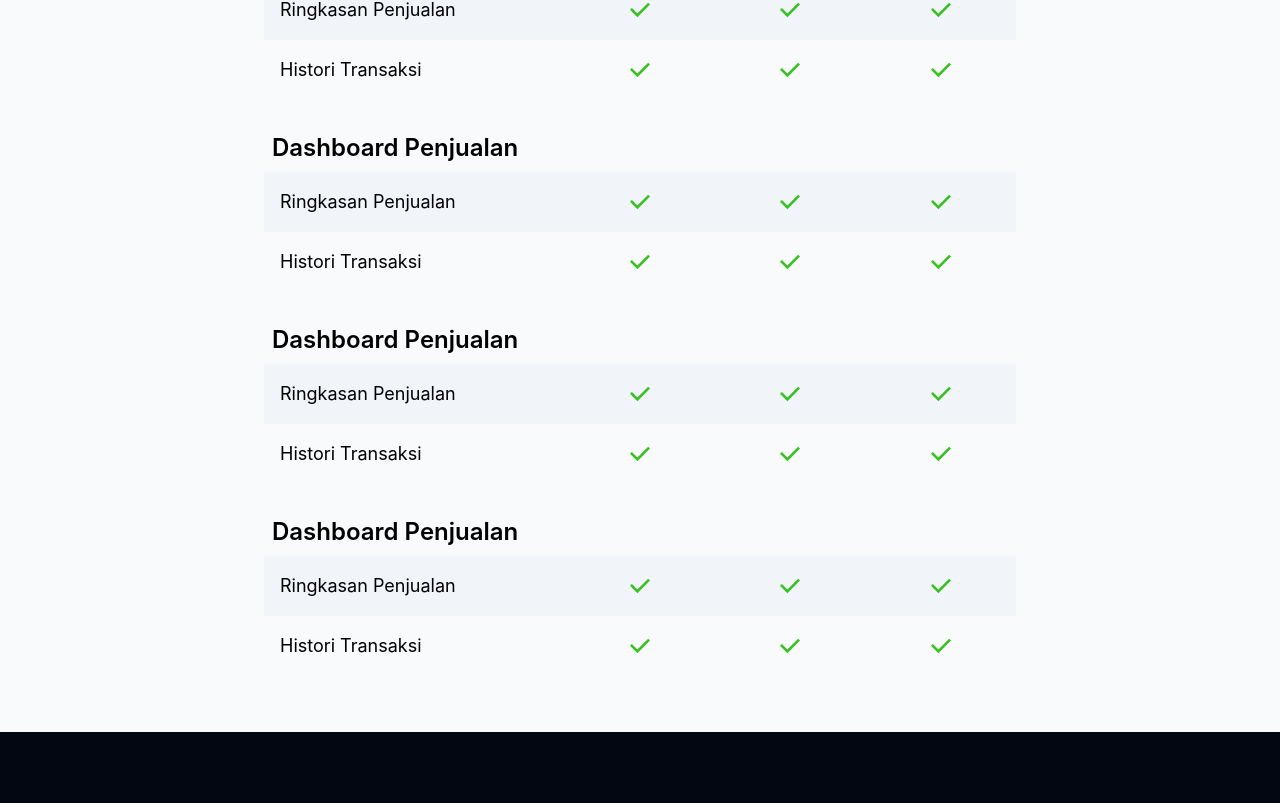
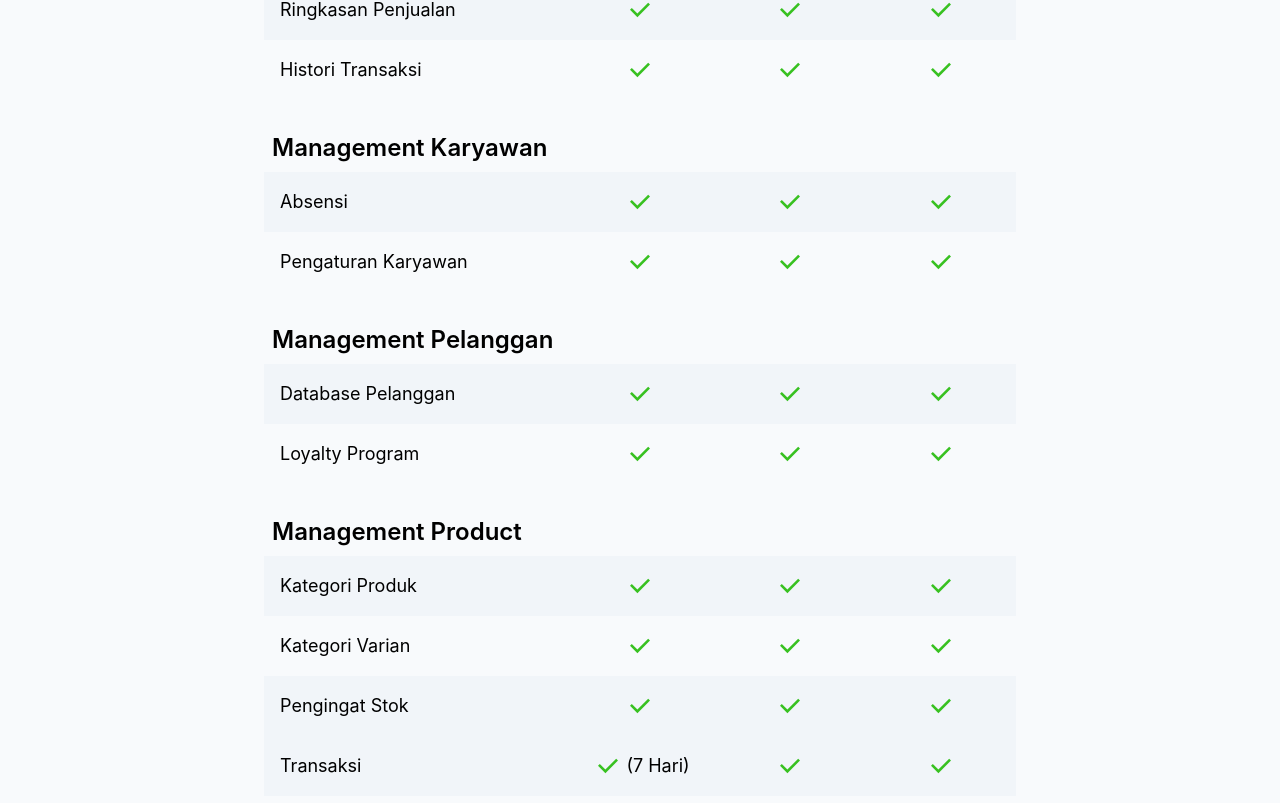
Before and after one commit to kevinkeits/serenePOS-landing, a React (Create React App) app: page / in a window 1280 px wide. Shown: the part 3617-4420 px from the top of the page. Built offline with nearby package versions, Linux system fonts and the light colour scheme.

Commit message:
Update HargaPage

```diff
--- a/src/elements/HargaPage.js
+++ b/src/elements/HargaPage.js
@@ -125,10 +125,10 @@ const HargaPage = () => {
       </div>
       <div className='p-2 m-2 h-full rounded-lg grid grid-cols-5 items-center lg:mx-28 '>
         <div className='col-span-5'>
-          <p className='p-2 font-semibold text-2xl'>Dashboard Penjualan</p>
+          <p className='p-2 font-semibold text-2xl'>Management Karyawan</p>
         </div>
         <div className='p-2 col-span-2 bg-slate-100'>
-          <p className='p-2 text-lg'>Ringkasan Penjualan</p>
+          <p className='p-2 text-lg'>Absensi</p>
         </div>
         <div className=' flex justify-center bg-slate-100 h-full items-center'>
           <img src={ceklis} alt="Check" class="w-5 h-5 m-2"/>
@@ -140,7 +140,7 @@ const HargaPage = () => {
           <img src={ceklis} alt="Check" class="w-5 h-5 m-2"/>
         </div>
         <div className='p-2 col-span-2'>
-          <p className='p-2 text-lg'>Histori Transaksi</p>
+          <p className='p-2 text-lg'>Pengaturan Karyawan</p>
         </div>
         <div className=' flex justify-center h-full items-center'>
           <img src={ceklis} alt="Check" class="w-5 h-5 m-2"/>
@@ -154,10 +154,10 @@ const HargaPage = () => {
       </div>
       <div className='p-2 m-2 h-full rounded-lg grid grid-cols-5 items-center lg:mx-28 '>
         <div className='col-span-5'>
-          <p className='p-2 font-semibold text-2xl'>Dashboard Penjualan</p>
+          <p className='p-2 font-semibold text-2xl'>Management Pelanggan</p>
         </div>
         <div className='p-2 col-span-2 bg-slate-100'>
-          <p className='p-2 text-lg'>Ringkasan Penjualan</p>
+          <p className='p-2 text-lg'>Database Pelanggan</p>
         </div>
         <div className=' flex justify-center bg-slate-100 h-full items-center'>
           <img src={ceklis} alt="Check" class="w-5 h-5 m-2"/>
@@ -169,7 +169,7 @@ const HargaPage = () => {
           <img src={ceklis} alt="Check" class="w-5 h-5 m-2"/>
         </div>
         <div className='p-2 col-span-2'>
-          <p className='p-2 text-lg'>Histori Transaksi</p>
+          <p className='p-2 text-lg'>Loyalty Program</p>
         </div>
         <div className=' flex justify-center h-full items-center'>
           <img src={ceklis} alt="Check" class="w-5 h-5 m-2"/>
@@ -183,10 +183,10 @@ const HargaPage = () => {
       </div>
       <div className='p-2 m-2 h-full rounded-lg grid grid-cols-5 items-center lg:mx-28 '>
         <div className='col-span-5'>
-          <p className='p-2 font-semibold text-2xl'>Dashboard Penjualan</p>
+          <p className='p-2 font-semibold text-2xl'>Management Product</p>
         </div>
         <div className='p-2 col-span-2 bg-slate-100'>
-          <p className='p-2 text-lg'>Ringkasan Penjualan</p>
+          <p className='p-2 text-lg'>Kategori Produk</p>
         </div>
         <div className=' flex justify-center bg-slate-100 h-full items-center'>
           <img src={ceklis} alt="Check" class="w-5 h-5 m-2"/>
@@ -198,7 +198,7 @@ const HargaPage = () => {
           <img src={ceklis} alt="Check" class="w-5 h-5 m-2"/>
         </div>
         <div className='p-2 col-span-2'>
-          <p className='p-2 text-lg'>Histori Transaksi</p>
+          <p className='p-2 text-lg'>Kategori Varian</p>
         </div>
         <div className=' flex justify-center h-full items-center'>
           <img src={ceklis} alt="Check" class="w-5 h-5 m-2"/>
@@ -209,6 +209,31 @@ const HargaPage = () => {
         <div className=' flex justify-center h-full items-center'>
           <img src={ceklis} alt="Check" class="w-5 h-5 m-2"/>
         </div>
+        <div className='p-2 col-span-2 bg-slate-100'>
+          <p className='p-2 text-lg'>Pengingat Stok</p>
+        </div>
+        <div className=' flex justify-center bg-slate-100 h-full items-center'>
+          <img src={ceklis} alt="Check" class="w-5 h-5 m-2"/>
+        </div>
+        <div className=' flex justify-center bg-slate-100 h-full items-center'>
+          <img src={ceklis} alt="Check" class="w-5 h-5 m-2"/>
+        </div>
+        <div className=' flex justify-center bg-slate-100 h-full items-center'>
+          <img src={ceklis} alt="Check" class="w-5 h-5 m-2"/>
+        </div>
+        <div className='p-2 col-span-2 bg-slate-100'>
+          <p className='p-2 text-lg'>Transaksi</p>
+        </div>
+        <div className=' flex justify-center bg-slate-100 h-full items-center'>
+          <img src={ceklis} alt="Check" class="w-5 h-5 m-2"/>
+          <p className='text-center text-lg'>(7 Hari)</p>
+        </div>
+        <div className=' flex justify-center bg-slate-100 h-full items-center'>
+          <img src={ceklis} alt="Check" class="w-5 h-5 m-2"/>
+        </div>
+        <div className=' flex justify-center bg-slate-100 h-full items-center'>
+          <img src={ceklis} alt="Check" class="w-5 h-5 m-2"/>
+        </div>
       </div>
     </div>
   )
```
